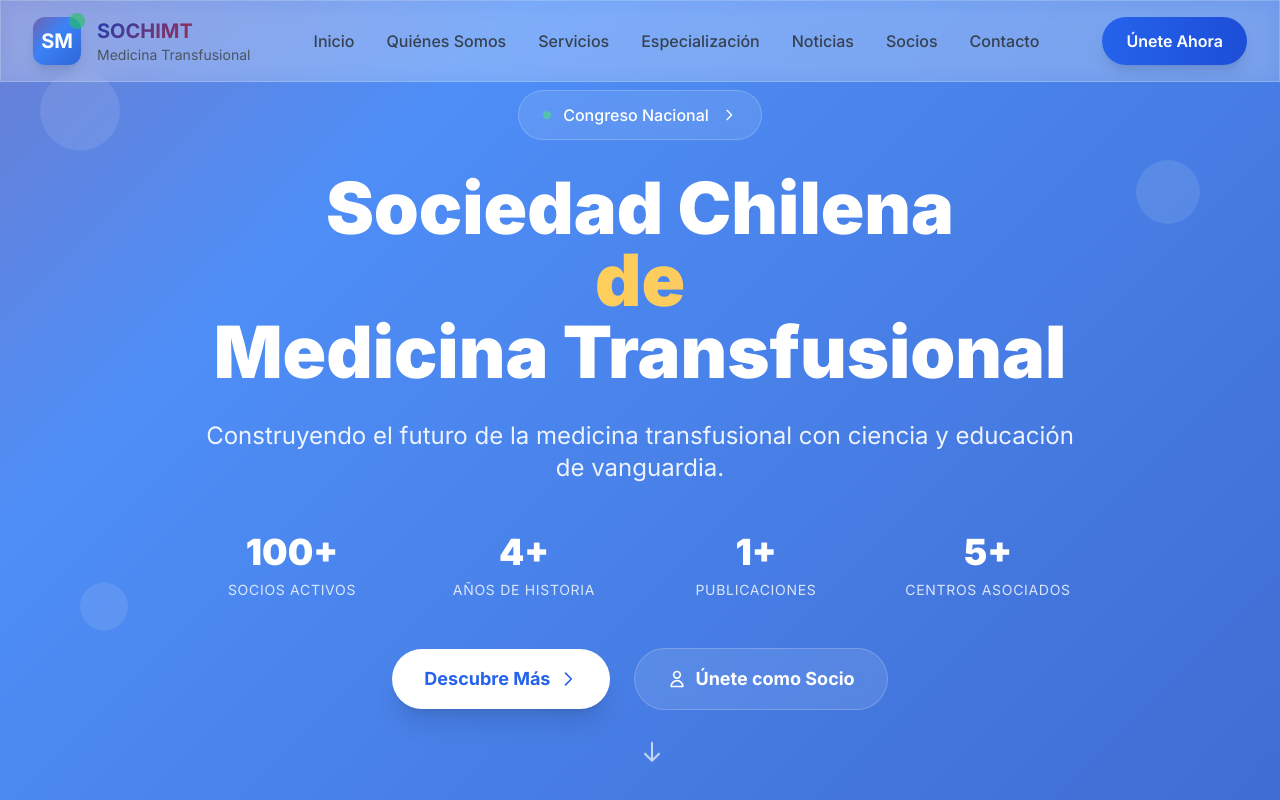
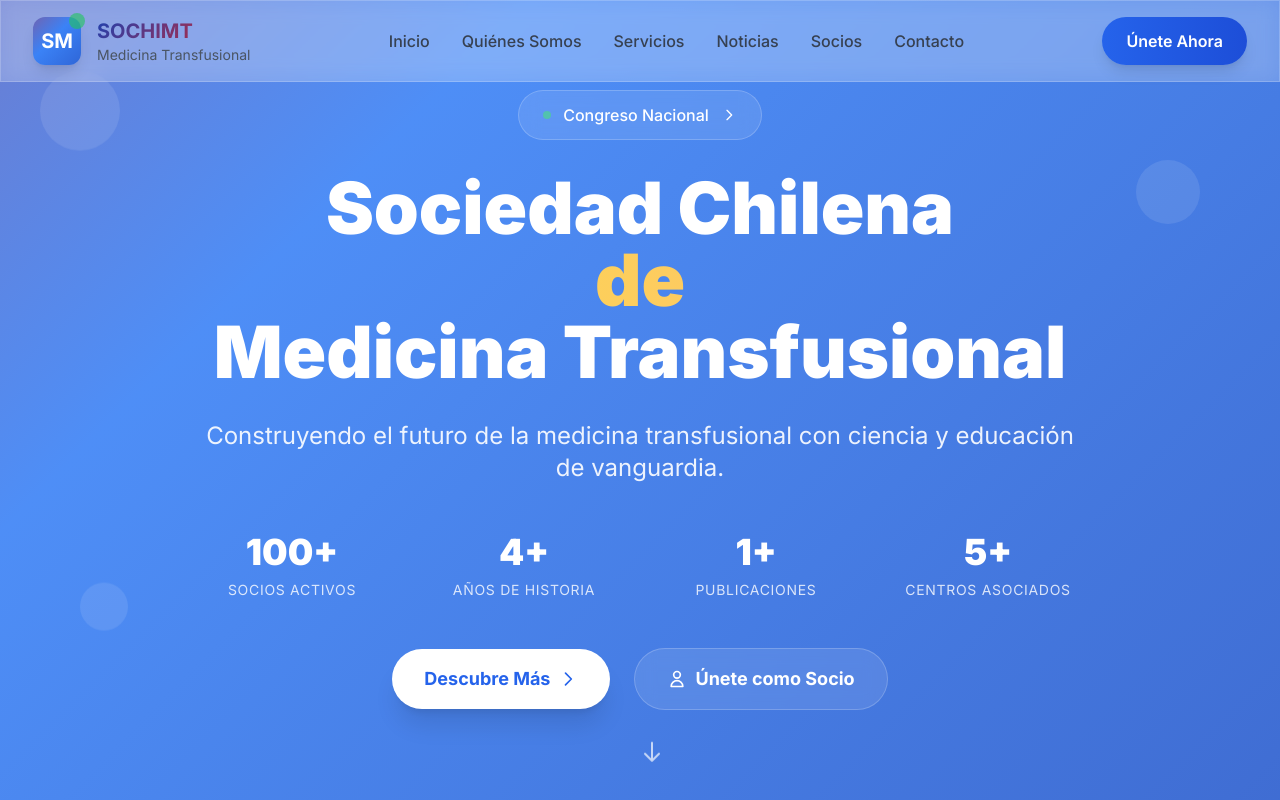
Before and after one commit to mmarquezsa/Sociedad_Transfusional, a plain HTML site: page index.html in a window 1280 px wide. Shown: the top 800 px of the page. Drawn offline with nearby package versions, Linux system fonts and the light colour scheme.

Commit message:
Update index.html

```diff
--- a/index.html
+++ b/index.html
@@ -188,7 +188,6 @@
             <a href="#inicio" class="nav-link text-gray-700 hover:text-sochimt-600 font-medium transition-colors">Inicio</a>
             <a href="#quienes-somos" class="nav-link text-gray-700 hover:text-sochimt-600 font-medium transition-colors">Quiénes Somos</a>
             <a href="#servicios" class="nav-link text-gray-700 hover:text-sochimt-600 font-medium transition-colors">Servicios</a>
-            <a href="#areas-especializacion" class="nav-link text-gray-700 hover:text-sochimt-600 font-medium transition-colors">Especialización</a>
             <a href="#noticias" class="nav-link text-gray-700 hover:text-sochimt-600 font-medium transition-colors">Noticias</a>
             <a href="#socios" class="nav-link text-gray-700 hover:text-sochimt-600 font-medium transition-colors">Socios</a>
             <a href="#contacto" class="nav-link text-gray-700 hover:text-sochimt-600 font-medium transition-colors">Contacto</a>
```
